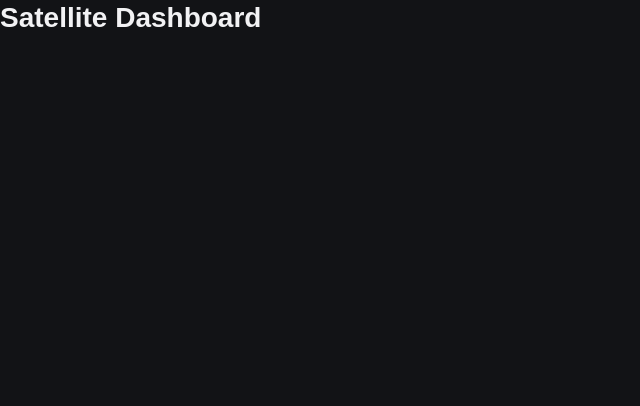
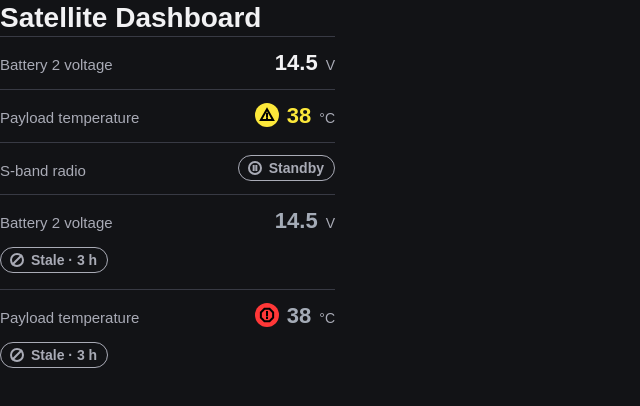
Before and after one commit to DenisaaMinu/satellite-dashboard, a React (Vite) app: page / in a window 1280 px wide. Shown: the top 406 px of the page, without its empty margins (0-640 px from the left). Built offline with nearby package versions, Linux system fonts and the light colour scheme.

Commit message:
Add ValueRow component with status, pill and stale variants

```diff
--- a/src/App.tsx
+++ b/src/App.tsx
@@ -1,8 +1,17 @@
+import { ValueRow } from "./components/ValueRow/ValueRow";
+
 function App() {
   return (
     <main>
       <h1>Satellite Dashboard</h1>
-    </main>
+      <div style={{ width: 335 }}>
+        <ValueRow label="Battery 2 voltage" value={14.5} unit="V" />
+        <ValueRow label="Payload temperature" value={38} unit="°C" status="caution" />
+        <ValueRow label="S-band radio" pill="standby" />
+        <ValueRow label="Battery 2 voltage" value={14.5} unit="V" staleAge="3 h" />
+        <ValueRow label="Payload temperature" value={38} unit="°C" status="critical" staleAge="3 h" />
+      </div>
+    </main >
   );
 }
 
--- /dev/null
+++ b/src/components/ValueRow/ValueRow.module.css
@@ -0,0 +1,35 @@
+.row {
+  border-top: var(--border);
+  padding: var(--space-3) 0;
+}
+
+.top {
+  display: flex;
+  align-items: baseline;
+  gap: var(--space-2);
+}
+
+.label {
+  flex: 1;
+  font: var(--text-label);
+  color: var(--color-text-muted);
+}
+
+.value {
+  font: var(--text-data-value);
+  color: var(--color-text);
+}
+
+.unit {
+  font: var(--text-small);
+  color: var(--color-text-muted);
+}
+
+.caution { color: var(--status-caution); }
+.serious { color: var(--status-serious); }
+.critical { color: var(--status-critical); }
+.stale { color: var(--status-off); }
+
+.staleRow {
+  margin-top: var(--space-3);
+}
--- /dev/null
+++ b/src/components/ValueRow/ValueRow.tsx
@@ -0,0 +1,45 @@
+import styles from "./ValueRow.module.css";
+
+import type { Status } from "../../types/telemetry";
+import { StatusBadge } from "../StatusBadge/StatusBadge";
+
+// only these statuses colour a row's value
+type RowStatus = Extract<Status, 'caution' | 'serious' | 'critical'>;
+
+interface ValueRowProps {
+    label: string;
+    value?: string | number;
+    pill?: Status;
+    unit?: string;
+    status?: RowStatus;
+    range?: { min: number; max: number };
+    staleAge?: string;
+}
+
+export function ValueRow({ label, value, unit, status, pill, staleAge }: ValueRowProps) {
+    const classNames = [styles.value, status && styles[status], staleAge && styles.stale]
+        .filter(Boolean)
+        .join(' ');
+
+    return (
+        <div className={styles.row}>
+            <div className={styles.top}>
+                <span className={styles.label}>{label}</span>
+                {pill ? (
+                    <StatusBadge status={pill} />
+                ) : (
+                    <>
+                        {status ? <StatusBadge status={status} iconOnly /> : null}
+                        <span className={classNames}>{value}</span>
+                        {unit && <span className={styles.unit}>{unit}</span>}
+                    </>
+                )}
+            </div>
+                {staleAge && (
+                    <div className={styles.staleRow}>
+                        <StatusBadge status="off" label={`Stale · ${staleAge}`} />
+                    </div>
+                )}
+        </div>
+    );
+}
```
